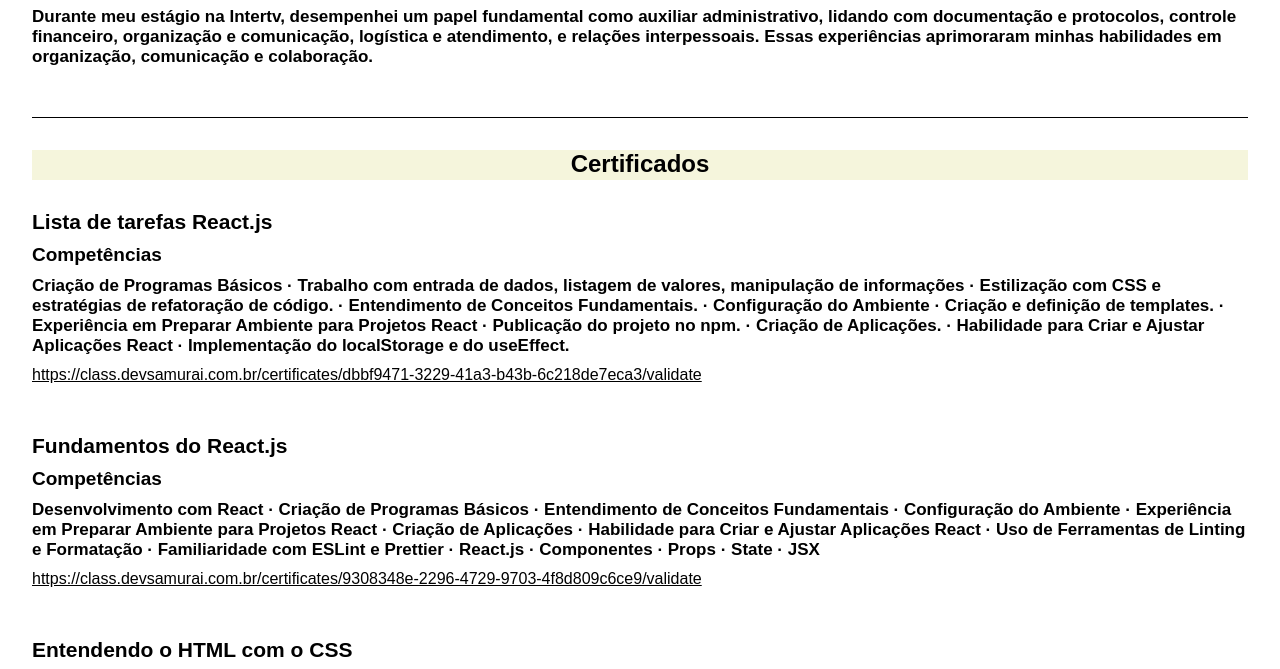
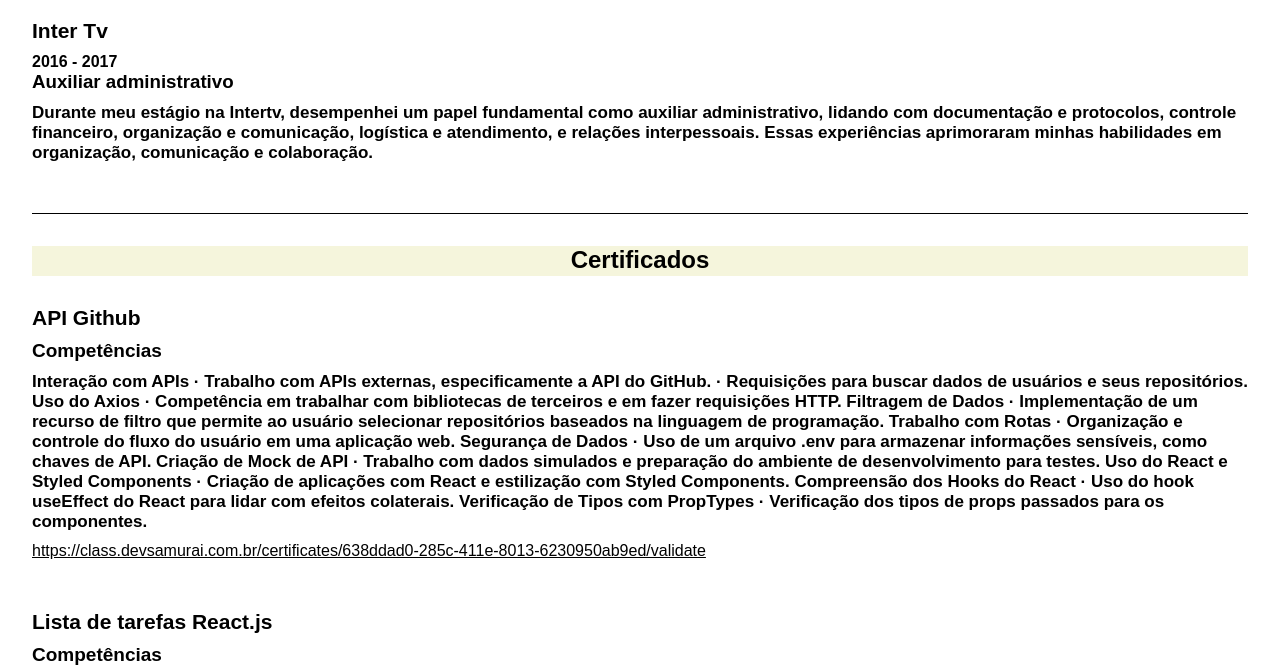
Before and after one commit to fmancebo/curriculo, a plain HTML site: page index.html in a window 1280 px wide. Shown: the part 2514-3183 px from the top of the page. Drawn offline with Linux system fonts and the light colour scheme.

Commit message:
certificado e projeto add

```diff
--- a/index.html
+++ b/index.html
@@ -118,30 +118,42 @@
                 <h2>Projetos</h2>
             </div>
             <div class="cont-projects">
+
+                <div class="project">
+                    <label for="melhorsenha">API Github</label>
+                    <a target="_blank" href="https://apigithubi.netlify.app/">https://apigithubi.netlify.app/</a>
+                </div>
+
                 <div class="project">
                     <label for="melhorsenha">Lista de tarefas</label>
                     <a target="_blank" href="https://listatodolist.netlify.app/">https://listatodolist.netlify.app/</a>
                 </div>
+
                 <div class="project">
                     <label for="melhorsenha">Gerador de senha</label>
                     <a target="_blank" href="https://melhorsenha.netlify.app/">https://melhorsenha.netlify.app/</a>
                 </div>
+
                 <div class="project">
                     <label for="totemmedico">Totem Médico</label>
                     <a target="_blank" href="https://totenmedico.netlify.app/">https://totenmedico.netlify.app/</a>
                 </div>
+
                 <div class="project">
                     <label for="pingpong">Jogo de ping-pong</label>
                     <a target="_blank" href="https://pingpongame.netlify.app/">https://pingpongame.netlify.app/</a>
                 </div>
+
                 <div class="project">
                     <label for="climaemusica">Previsão do tempo e música</label>
                     <a target="_blank" href="https://climaemusica.netlify.app/">https://climaemusica.netlify.app/</a>
                 </div>
+
                 <div class="project">
                     <label for="imc">Análise de massa corporal</label>
                     <a target="_blank" href="https://analiseimc.netlify.app/">https://analiseimc.netlify.app/</a>
                 </div>
+
             </div>
         </section>
 
@@ -185,6 +197,33 @@
                 <h2>Certificados</h2>
             </div>
             <div class="cont-certificados">
+
+                <div class="control-certificados">
+                    <h3 class="title-modulo">API Github</h3>
+                    <h3 class="competencias">Competências</h3>
+                    <p>
+                        Interação com APIs · Trabalho com APIs externas, especificamente a API do GitHub. · Requisições
+                        para buscar dados de usuários e seus repositórios.
+                        Uso do Axios · Competência em trabalhar com bibliotecas de terceiros e em fazer requisições
+                        HTTP.
+                        Filtragem de Dados · Implementação de um recurso de filtro que permite ao usuário selecionar
+                        repositórios baseados na linguagem de programação.
+                        Trabalho com Rotas · Organização e controle do fluxo do usuário em uma aplicação web.
+                        Segurança de Dados · Uso de um arquivo .env para armazenar informações sensíveis, como chaves de
+                        API.
+                        Criação de Mock de API · Trabalho com dados simulados e preparação do ambiente de
+                        desenvolvimento para testes.
+                        Uso do React e Styled Components · Criação de aplicações com React e estilização com Styled
+                        Components.
+                        Compreensão dos Hooks do React · Uso do hook useEffect do React para lidar com efeitos
+                        colaterais.
+                        Verificação de Tipos com PropTypes · Verificação dos tipos de props passados para os
+                        componentes.
+                    </p>
+                    <a target="_blank"
+                        href="https://class.devsamurai.com.br/certificates/638ddad0-285c-411e-8013-6230950ab9ed/validate">https://class.devsamurai.com.br/certificates/638ddad0-285c-411e-8013-6230950ab9ed/validate</a>
+                </div>
+
                 <div class="control-certificados">
                     <h3 class="title-modulo">Lista de tarefas React.js</h3>
                     <h3 class="competencias">Competências</h3>
```
Also changed, not shown: style.css (line endings or trailing spaces).
